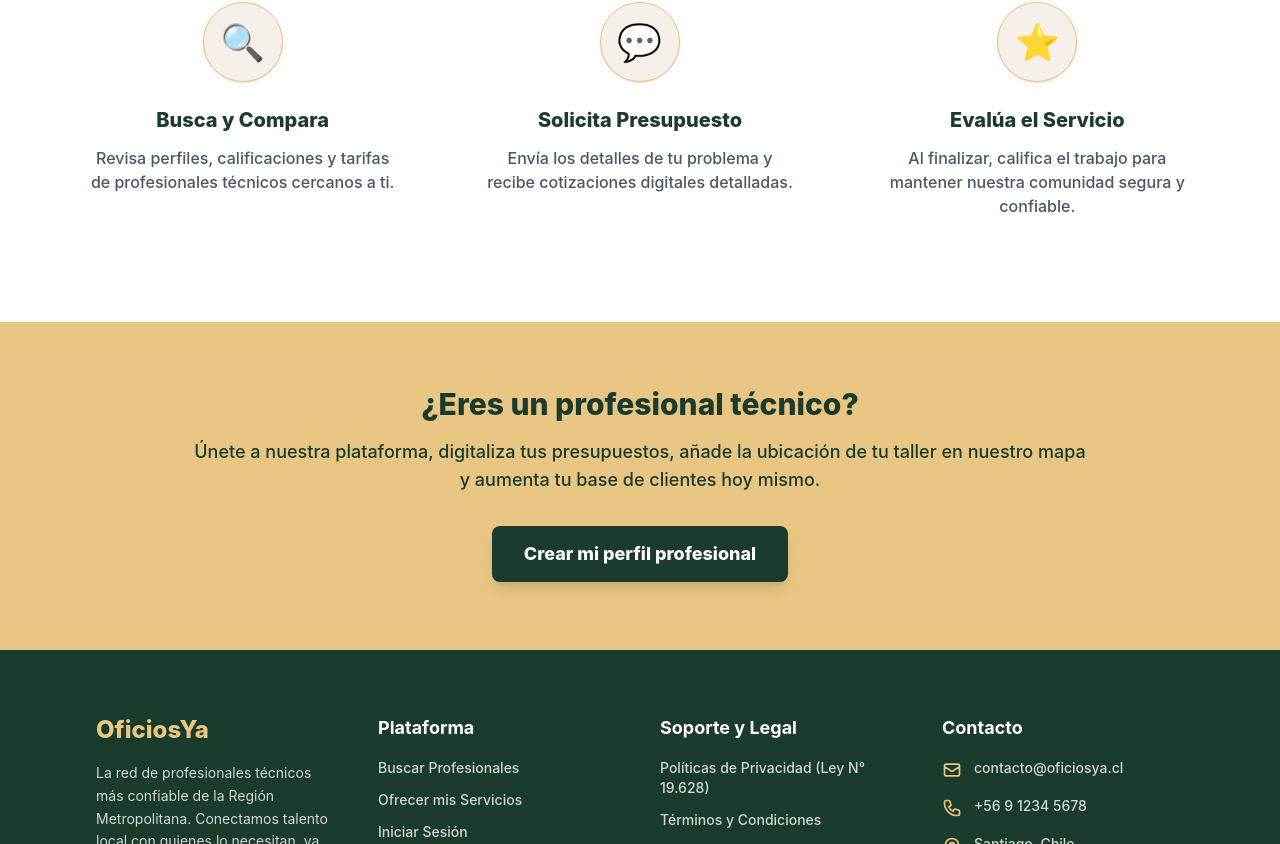
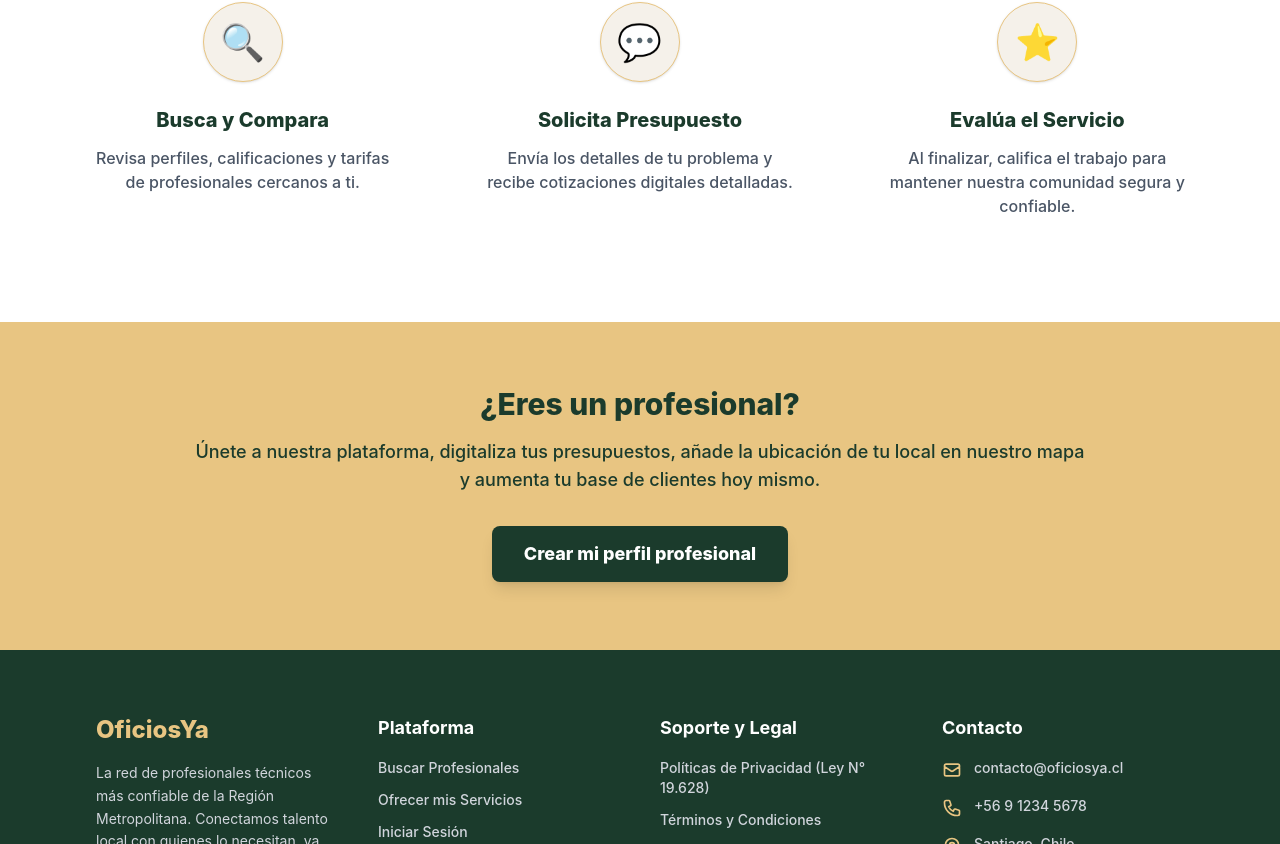
Before and after one commit to Bastianjsc/oficiosya-plataforma, a React app in the folder frontend/: page / in a window 1280 px wide. Shown: the part 844-1688 px from the top of the page. Built offline with nearby package versions, Linux system fonts and the light colour scheme; no server answers; the HTML template or start-up script is replaced by a standard one.

Commit message:
fix: textos home y footer

```diff
--- a/frontend/src/pages/Home.jsx
+++ b/frontend/src/pages/Home.jsx
@@ -65,7 +65,7 @@ const Home = () => {
 
         <div className="max-w-5xl mx-auto w-full relative z-20 text-center">
           <h1 className="text-4xl md:text-6xl font-extrabold text-white mb-6 leading-tight">
-            Encuentra al profesional técnico <br className="hidden md:block" />
+            Encuentra al profesional <br className="hidden md:block" />
             <span className="text-[#e8c582]">ideal para tu proyecto</span>
           </h1>
           <p className="text-lg text-gray-300 mb-12 max-w-2xl mx-auto font-medium">
@@ -135,7 +135,7 @@ const Home = () => {
         <div className="max-w-6xl mx-auto text-center">
           <h2 className="text-3xl font-extrabold text-[#1b3b2c] mb-12">¿Cómo funciona OficiosYa?</h2>
           <div className="grid grid-cols-1 md:grid-cols-3 gap-10">
-            <div className="p-6"><div className="w-20 h-20 mx-auto bg-[#f5f1ea] rounded-full flex items-center justify-center text-4xl mb-6 shadow-sm border border-[#e8c582]">🔍</div><h3 className="text-xl font-extrabold text-[#1b3b2c] mb-3">Busca y Compara</h3><p className="text-gray-600 font-medium">Revisa perfiles, calificaciones y tarifas de profesionales técnicos cercanos a ti.</p></div>
+            <div className="p-6"><div className="w-20 h-20 mx-auto bg-[#f5f1ea] rounded-full flex items-center justify-center text-4xl mb-6 shadow-sm border border-[#e8c582]">🔍</div><h3 className="text-xl font-extrabold text-[#1b3b2c] mb-3">Busca y Compara</h3><p className="text-gray-600 font-medium">Revisa perfiles, calificaciones y tarifas de profesionales cercanos a ti.</p></div>
             <div className="p-6"><div className="w-20 h-20 mx-auto bg-[#f5f1ea] rounded-full flex items-center justify-center text-4xl mb-6 shadow-sm border border-[#e8c582]">💬</div><h3 className="text-xl font-extrabold text-[#1b3b2c] mb-3">Solicita Presupuesto</h3><p className="text-gray-600 font-medium">Envía los detalles de tu problema y recibe cotizaciones digitales detalladas.</p></div>
             <div className="p-6"><div className="w-20 h-20 mx-auto bg-[#f5f1ea] rounded-full flex items-center justify-center text-4xl mb-6 shadow-sm border border-[#e8c582]">⭐</div><h3 className="text-xl font-extrabold text-[#1b3b2c] mb-3">Evalúa el Servicio</h3><p className="text-gray-600 font-medium">Al finalizar, califica el trabajo para mantener nuestra comunidad segura y confiable.</p></div>
           </div>
@@ -144,8 +144,8 @@ const Home = () => {
 
       <section className="py-16 px-8 bg-[#e8c582] relative z-10">
         <div className="max-w-4xl mx-auto text-center">
-          <h2 className="text-3xl font-extrabold text-[#1b3b2c] mb-4">¿Eres un profesional técnico?</h2>
-          <p className="text-lg text-[#1b3b2c] font-medium mb-8">Únete a nuestra plataforma, digitaliza tus presupuestos, añade la ubicación de tu taller en nuestro mapa y aumenta tu base de clientes hoy mismo.</p>
+          <h2 className="text-3xl font-extrabold text-[#1b3b2c] mb-4">¿Eres un profesional?</h2>
+          <p className="text-lg text-[#1b3b2c] font-medium mb-8">Únete a nuestra plataforma, digitaliza tus presupuestos, añade la ubicación de tu local en nuestro mapa y aumenta tu base de clientes hoy mismo.</p>
           <Link to="/registro" className="inline-block bg-[#1b3b2c] text-white font-extrabold py-3.5 px-8 rounded-lg shadow-lg hover:bg-opacity-90 transition-all text-lg">Crear mi perfil profesional</Link>
         </div>
       </section>
```
